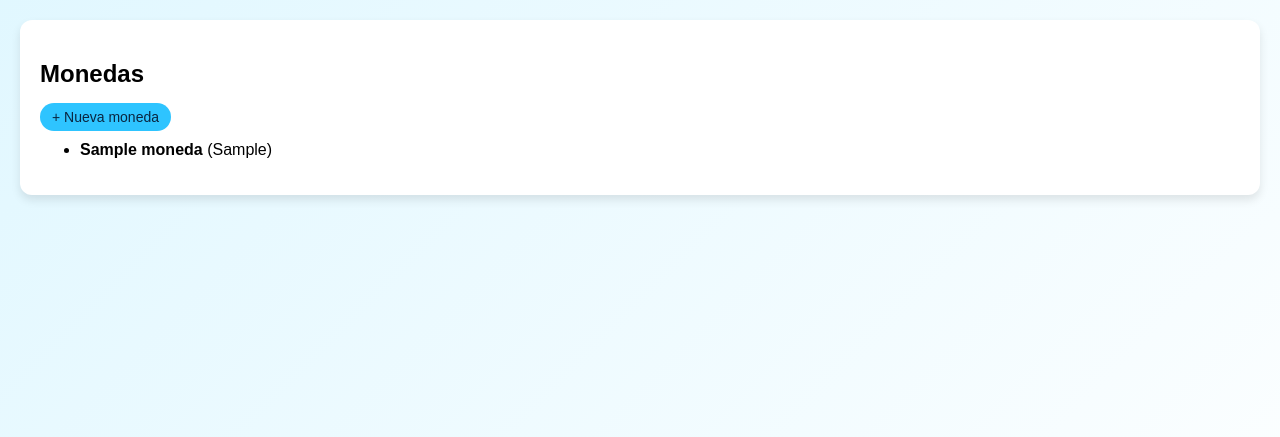
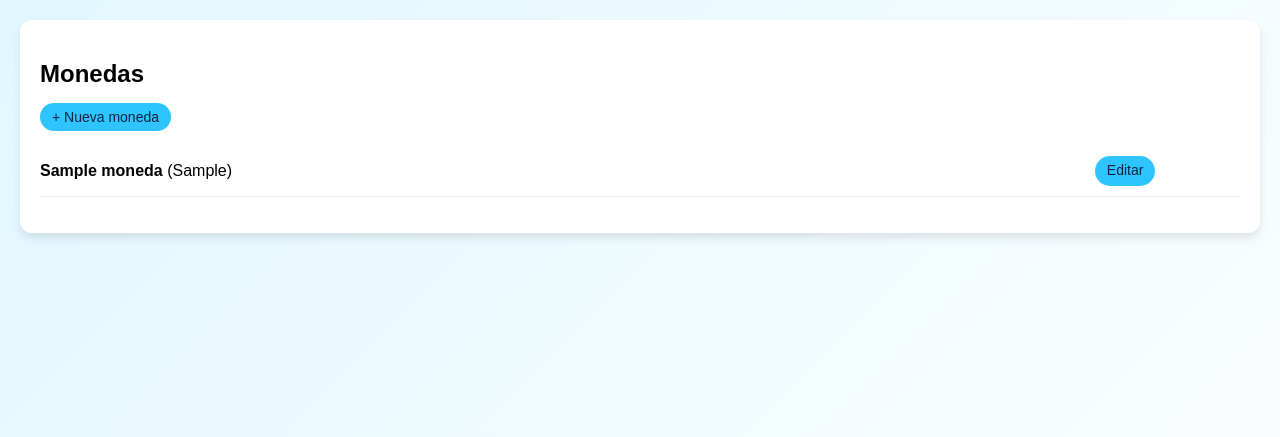
Before and after one commit to Auditor2003/Proyecto_Modulo_7_ABP, a Django app: page /monedas/ in a window 1280 px wide. Shown: the part 54-491 px from the top of the page. Run offline with Django 5.2, Linux system fonts and the light colour scheme; tables that the repository leaves empty hold one stand-in row (values such as "Sample post").

Commit message:
Botones Edición-Eliminación

```diff
--- a/gestion/templates/gestion/moneda_list.html
+++ b/gestion/templates/gestion/moneda_list.html
@@ -10,16 +10,32 @@
         + Nueva moneda
     </a>
 
-    <ul style="margin-top:15px;">
+    <ul style="margin-top:20px; padding:0; list-style:none;">
         {% for m in monedas %}
-        <li style="margin-bottom:10px;">
-            <strong>{{ m.nombre_moneda }}</strong> ({{ m.simbolo }})
+        <li style="display:flex; justify-content:space-between; align-items:center; padding:10px 0; border-bottom:1px solid #eee;">
 
-            <a href="{% url 'moneda_update' m.pk %}" class="nav-btn">Editar</a>
-            <a href="{% url 'moneda_delete' m.pk %}" class="nav-btn">Eliminar</a>
+            <span>
+                <strong>{{ m.nombre_moneda }}</strong> ({{ m.simbolo }})
+            </span>
+
+            <div style="display:flex; gap:8px;">
+
+                <a href="{% url 'moneda_update' m.pk %}"
+                   class="nav-btn primary">
+                    Editar
+                </a>
+
+                <a href="{% url 'moneda_delete' m.pk %}"
+                   class="nav-btn danger">
+                    Eliminar
+                </a>
+
+            </div>
+
         </li>
+
         {% empty %}
-        <li>No hay monedas registradas</li>
+        <li style="margin-top:10px;">No hay monedas registradas</li>
         {% endfor %}
     </ul>
 
```
